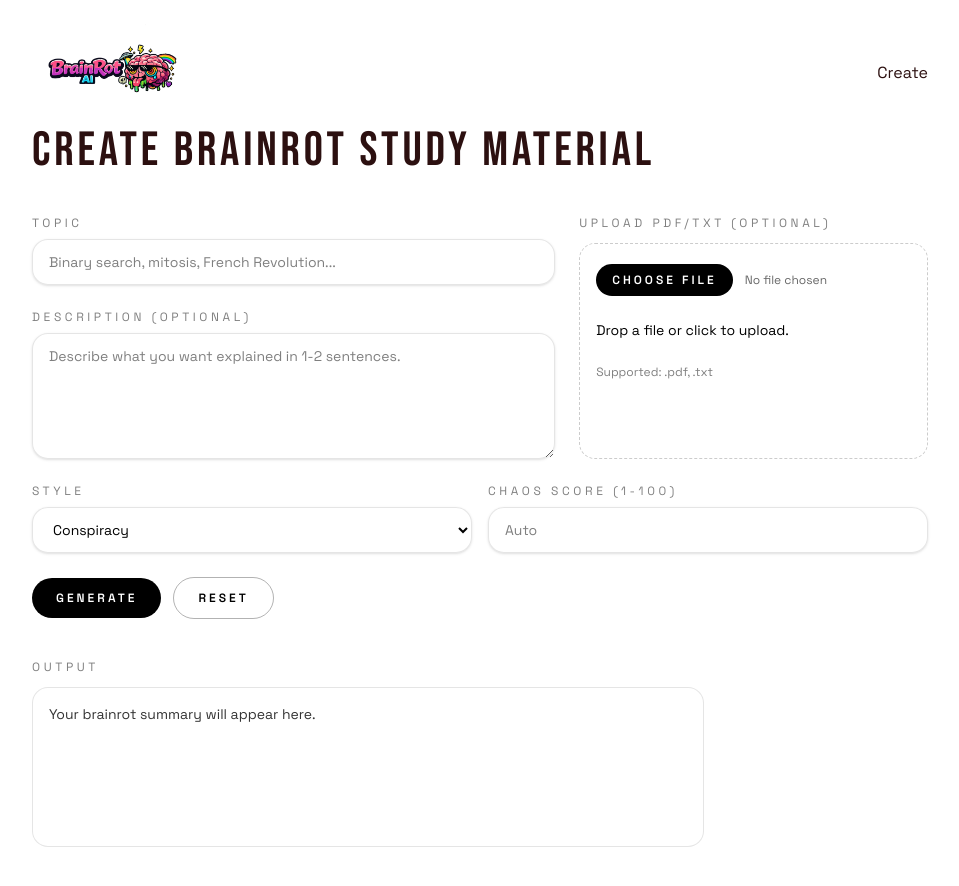
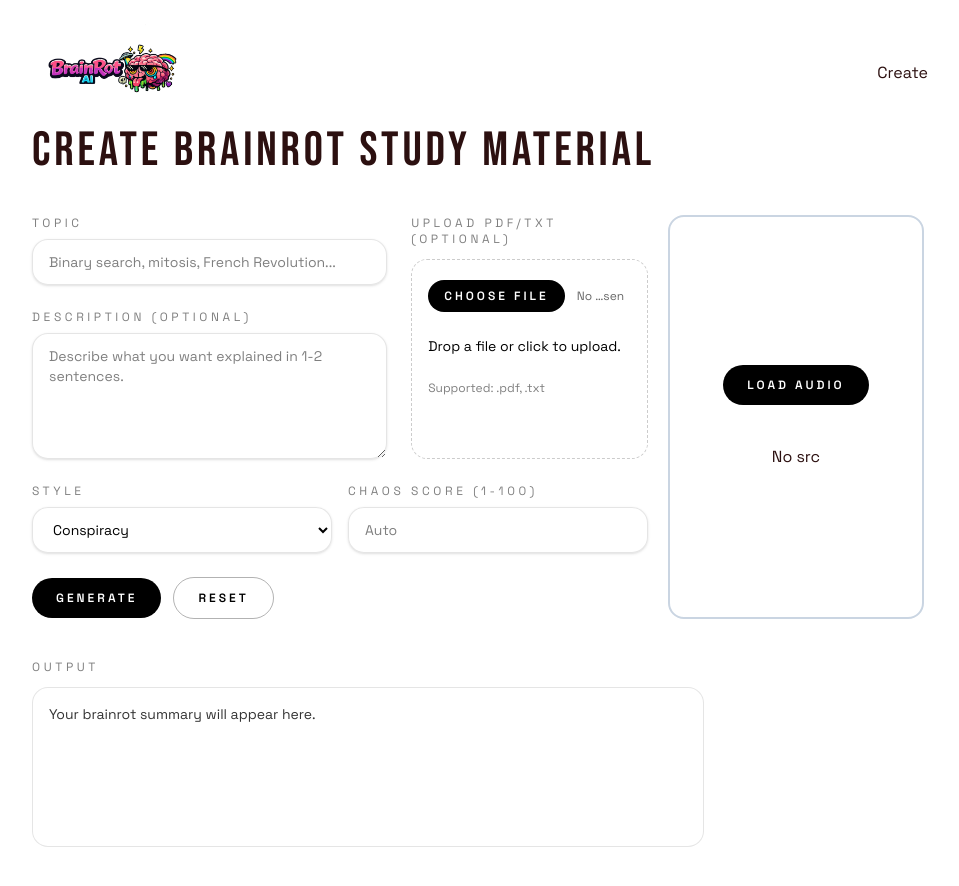
Before and after one commit to AadityaBajgain/BrainRot, a React (Vite) app in the folder frontend/: page /create in a window 1280 px wide. Shown: the top 886 px of the page, without its empty margins (160-1119 px from the left). Built offline with nearby package versions, Linux system fonts and the light colour scheme.

Commit message:
integrated generated audio on frontend, next step is to stream the audio

```diff
--- a/frontend/src/pages/Create.tsx
+++ b/frontend/src/pages/Create.tsx
@@ -5,7 +5,7 @@ interface ReqBody {
   subject?: string;
   chaos_score?: number;
   style: "sigma" | "delulu" | "conspiracy" | "npc";
-  file?:File
+  file?: File;
 }
 
 const Create: React.FC = () => {
@@ -14,6 +14,7 @@ const Create: React.FC = () => {
   const [error, setError] = useState<string | null>(null);
   const [selectedFile, setSelectedFile] = useState<File | null>(null);
   const [isDragging, setIsDragging] = useState(false);
+  const [audioSrc, setAudioSrc] = useState<string>();
   const [reqBody, setReqBody] = useState<ReqBody>({
     topic: "",
     subject: "",
@@ -57,20 +58,18 @@ const Create: React.FC = () => {
     setRes("");
 
     try {
-
       const file = selectedFile;
 
-      const formData = new FormData()
-      formData.append("topic", reqBody.topic)
-      formData.append("subject", reqBody.subject ?? "")
-      formData.append('style', reqBody.style)
-      if (reqBody.chaos_score !== undefined){
-        formData.append("chaos_score",String(reqBody.chaos_score))
+      const formData = new FormData();
+      formData.append("topic", reqBody.topic);
+      formData.append("subject", reqBody.subject ?? "");
+      formData.append("style", reqBody.style);
+      if (reqBody.chaos_score !== undefined) {
+        formData.append("chaos_score", String(reqBody.chaos_score));
       }
-      if(file){
-        formData.append("file",file)
+      if (file) {
+        formData.append("file", file);
       }
-
 
       const response = await fetch("http://127.0.0.1:8000/generate", {
         method: "POST",
@@ -111,6 +110,26 @@ const Create: React.FC = () => {
     }
   };
 
+  const getAudio = async () => {
+    const audioResponse = await fetch("http://127.0.0.1:8000/audio", {
+      method: "GET",
+    });
+
+    if(!audioResponse.ok){
+      throw new Error(`Audio Request Failed: ${audioResponse.status}`)
+    }
+    const blob = await audioResponse.blob();
+    const url = URL.createObjectURL(blob);
+
+    return url;
+
+  };
+
+  const load_audio = async ()=>{
+    const audio = await getAudio();
+    setAudioSrc(audio);
+
+  }
   const handleReset = () => {
     setReqBody({
       topic: "",
@@ -146,12 +165,13 @@ const Create: React.FC = () => {
   };
 
   return (
-    <main className="flex flex-col gap-10 pb-16">
+    <main className="max-w-[90vw] flex flex-col gap-10 pb-16 mx-auto">
       <header className="max-w-2xl">
         <h1 className="font-['Bebas_Neue'] text-4xl uppercase tracking-[0.08em] md:text-5xl">
           Create brainrot study material
         </h1>
       </header>
+      <div className="flex flex-col md:flex-row gap-5">
         <form onSubmit={handleSubmit} className="grid max-w-4xl gap-6">
           <div className="grid gap-6 md:grid-cols-[1.2fr_0.8fr]">
             <div className="grid gap-6">
@@ -204,9 +224,13 @@ const Create: React.FC = () => {
                   className="mt-1 block w-full text-xs text-black/60 file:mr-3 file:rounded-full file:border-0 file:bg-black file:px-4 file:py-2 file:text-xs file:font-semibold file:uppercase file:tracking-[0.25em] file:text-white"
                 />
                 <span className="text-sm text-black">
-                {selectedFile ? selectedFile.name : "Drop a file or click to upload."}
+                  {selectedFile
+                    ? selectedFile.name
+                    : "Drop a file or click to upload."}
                 </span>
-              <span className="text-xs text-black/50">Supported: .pdf, .txt</span>
+                <span className="text-xs text-black/50">
+                  Supported: .pdf, .txt
+                </span>
               </div>
             </label>
           </div>
@@ -264,6 +288,16 @@ const Create: React.FC = () => {
             {error && <p className="text-sm text-red-600">{error}</p>}
           </div>
         </form>
+        <div className="flex flex-col items-center justify-center gap-10 w-[20vw] border-2 border-slate-300 rounded-2xl h-[40vh]md:h-full">
+          <button onClick={load_audio}
+          className="rounded-full bg-black px-6 py-3 text-xs font-semibold uppercase tracking-[0.25em] text-white disabled:opacity-60 hover:cursor-pointer">
+            Load Audio
+          </button>
+          {
+            audioSrc ? <audio src={audioSrc} controls className="w-[80%] h-[2rem]"></audio>:"No src"
+          }
+        </div>
+      </div>
 
       <section className="max-w-2xl">
         <div className="flex items-center justify-between">
```
Also changed, not shown: 2 other files (tests, documents, lock files or other folders). Lines whose indentation alone changed are shown as unchanged.
